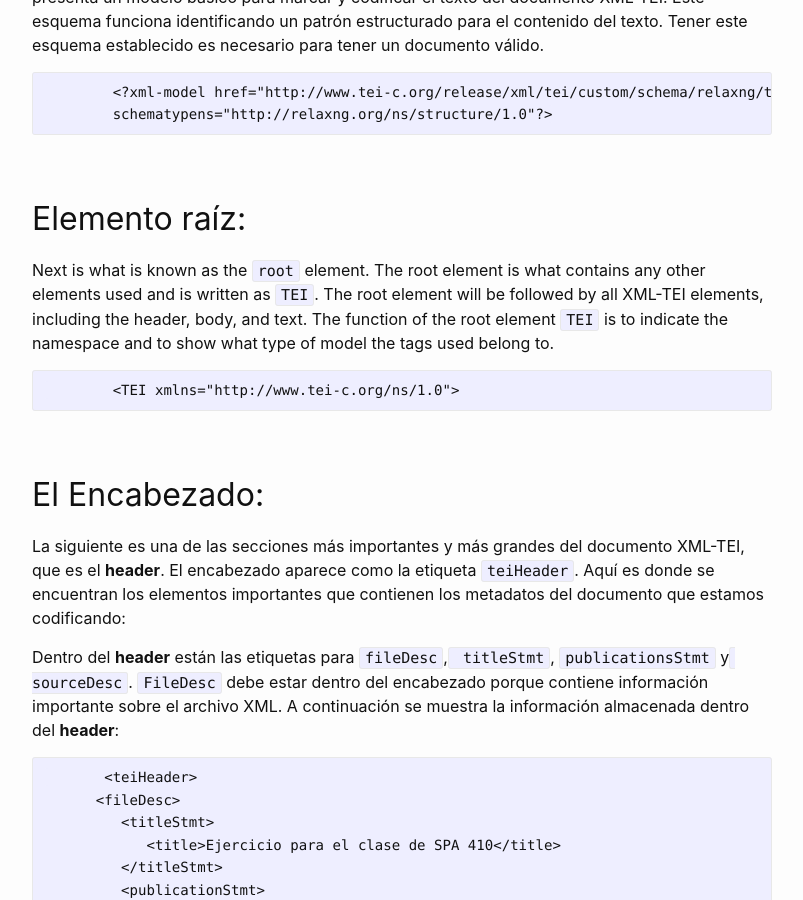
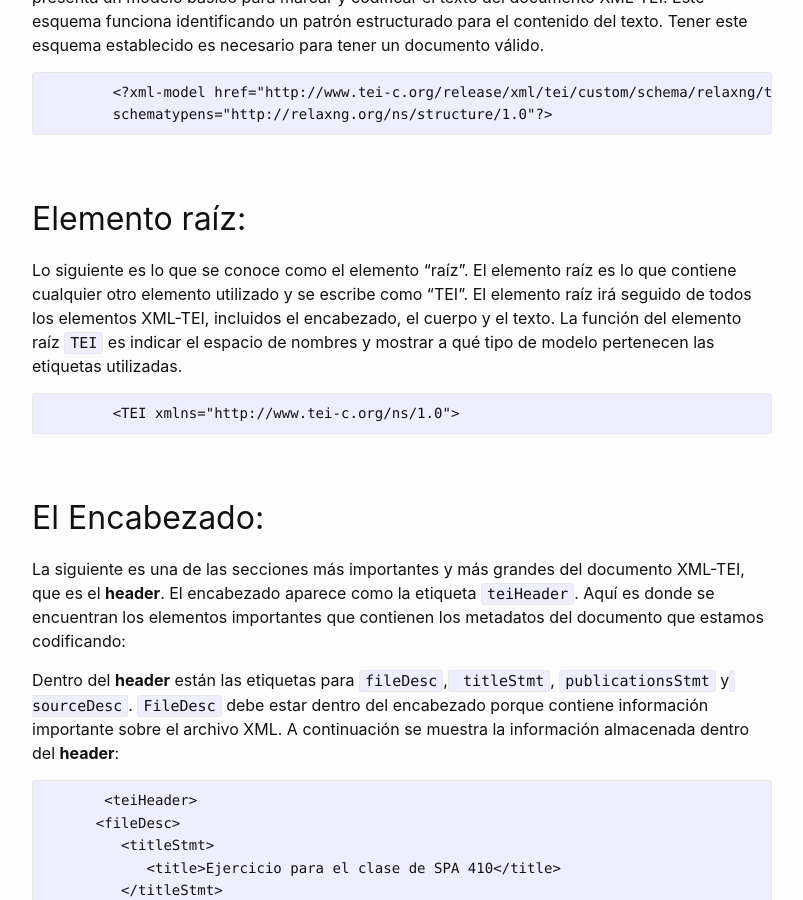
Before and after one commit to gmagnant00/gmagnant00.github.io, a Jekyll site: the page built from _posts/2021-10-11-Comentario-TEI.md, in a window 1280 px wide and 900 px high, scrolled down 1562 px. Shown: the whole window, without its empty margins (238-1041 px from the left). Built offline with Jekyll 4.4.1, drawn with Linux system fonts in a browser that asks for light colours.

Commit message:
Update 2021-10-11-Comentario-TEI.md

````diff
--- a/_posts/2021-10-11-Comentario-TEI.md
+++ b/_posts/2021-10-11-Comentario-TEI.md
@@ -32,8 +32,7 @@ Al observar la asociación del modelo de esquema para este documento en particul
 ```
 
 ## Elemento raíz:
-Next is what is known as the `root` element. The root element is what contains any other elements used and is written as `TEI`. The root element will be followed by all XML-TEI elements, including the header, body, and text. The function of the root element `TEI` is to indicate the namespace and to show what type of model the tags used belong to.
-
+Lo siguiente es lo que se conoce como el elemento "raíz". El elemento raíz es lo que contiene cualquier otro elemento utilizado y se escribe como "TEI". El elemento raíz irá seguido de todos los elementos XML-TEI, incluidos el encabezado, el cuerpo y el texto. La función del elemento raíz `TEI` es indicar el espacio de nombres y mostrar a qué tipo de modelo pertenecen las etiquetas utilizadas.
 ```
         <TEI xmlns="http://www.tei-c.org/ns/1.0">
 ```
````
